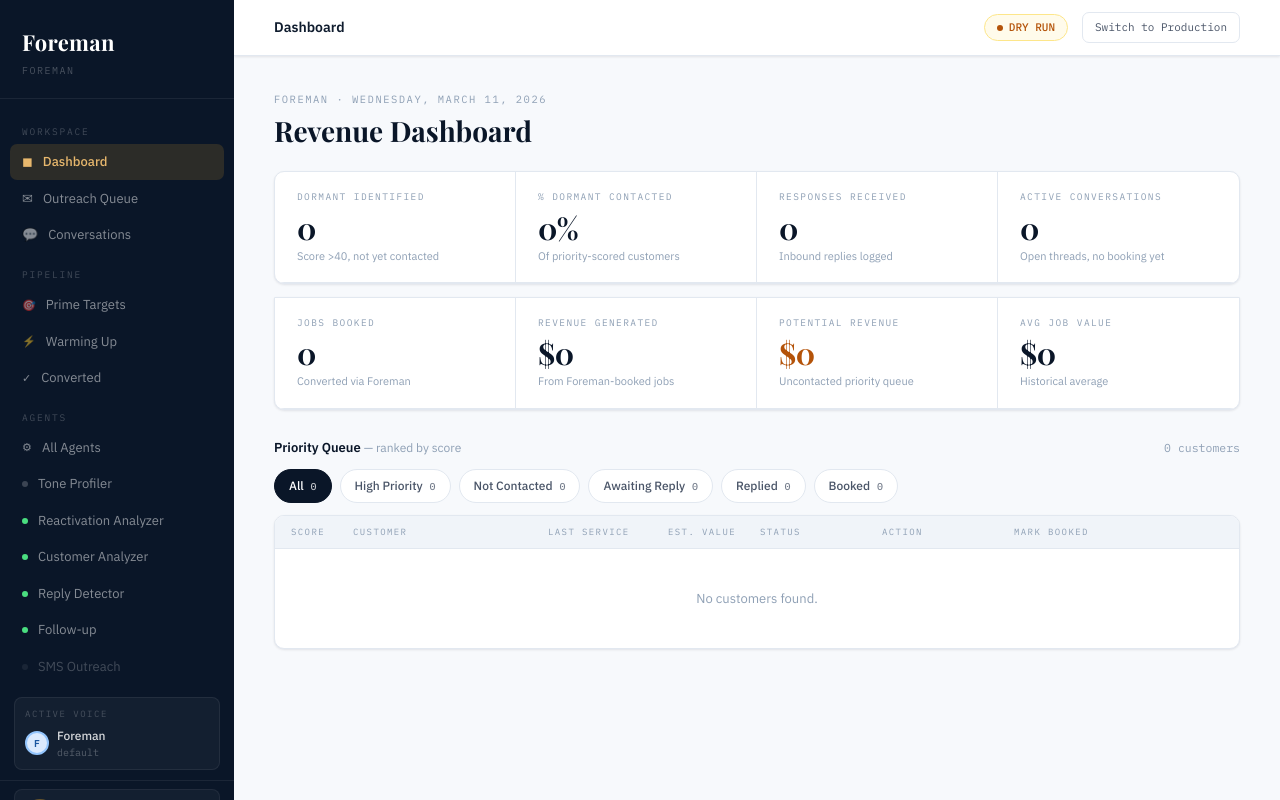
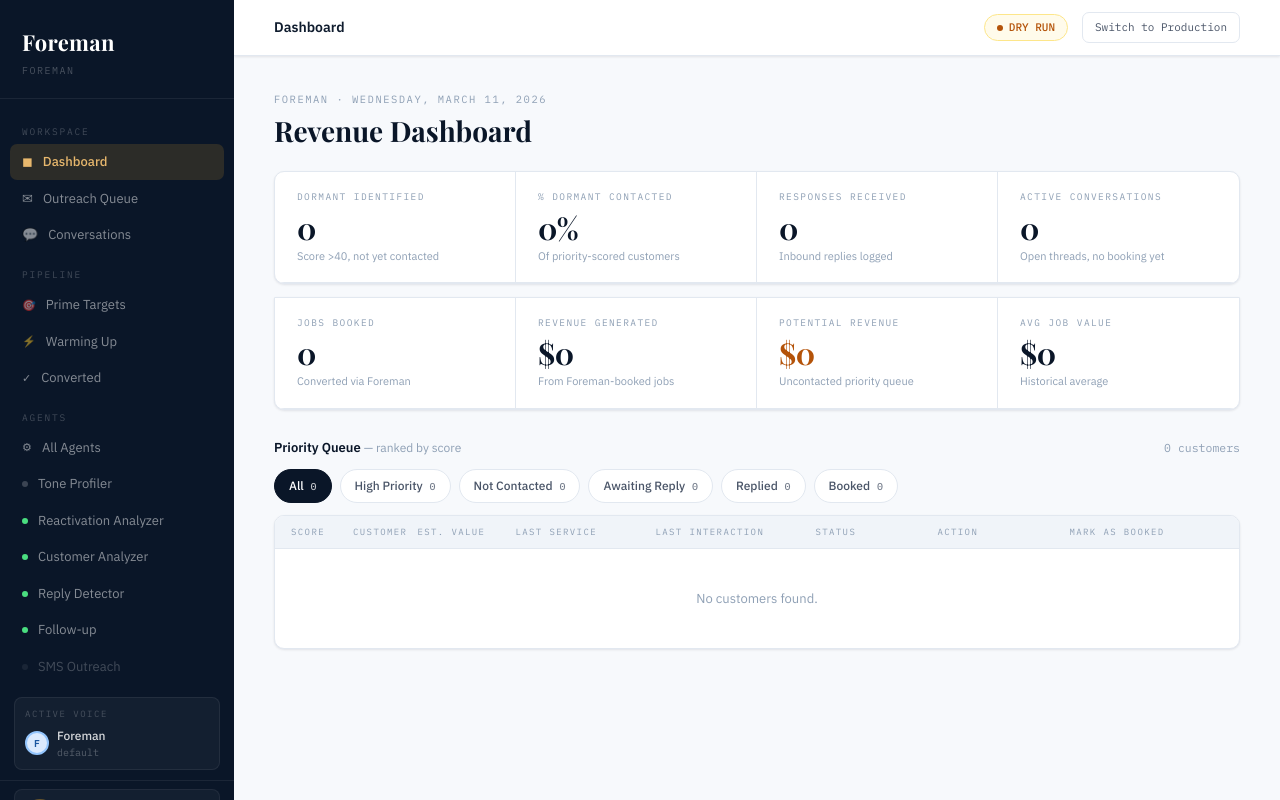
Before and after one commit to avelayud/foreman, a FastAPI app: page / in a window 1280 px wide. Run offline with FastAPI, Linux system fonts and the light colour scheme; data that the repository does not hold is empty; some libraries are stand-ins or nearby versions.

Commit message:
Dashboard table: reorder cols, fill width, add Last Interaction, fix customer col
- Columns: Score | Customer(1fr) | Est.Value | Last Service | Last Interaction | Status | Action | Mark as Booked | ···
- 1fr on Customer fills table to full container width, pushes ··· to far right
- Customer col: name only (no email)
- Est. Value moved right after Customer
- Added Last Interaction column (date + Reply/Outreach label, one batch query)
- Renamed "Mark Booked" → "Mark as Booked"

Co-Authored-By: Claude Sonnet 4.6 <noreply@anthropic.com>

```diff
--- a/api/app.py
+++ b/api/app.py
@@ -1015,6 +1015,21 @@ def dashboard(request: Request):
             (l.converted_job_value or 0.0) for l in booked_logs
         )
 
+        # Batch-fetch last interaction per customer (one query, not N)
+        last_interaction_rows = (
+            db.query(OutreachLog.customer_id, OutreachLog.sent_at, OutreachLog.direction)
+            .filter(OutreachLog.operator_id == OPERATOR_ID, OutreachLog.dry_run == False)
+            .order_by(OutreachLog.sent_at.desc())
+            .all()
+        )
+        last_interaction: dict[int, dict] = {}
+        for row in last_interaction_rows:
+            if row.customer_id not in last_interaction:
+                last_interaction[row.customer_id] = {
+                    "date": row.sent_at,
+                    "direction": row.direction,
+                }
+
         # Serialize everything we need from ORM before session closes
         customers_raw_data = []
         for c in raw_customers:
@@ -1040,6 +1055,7 @@ def dashboard(request: Request):
                 "estimated_job_value": c.estimated_job_value or 0.0,
                 "service_interval_days": c.service_interval_days,
                 "predicted_next_service": c.predicted_next_service,
+                "last_interaction": last_interaction.get(c.id),
             })
 
     # Enrich customers with derived fields
--- a/templates/dashboard.html
+++ b/templates/dashboard.html
@@ -33,11 +33,11 @@
   .filter-tab .count{font-size:10px;font-family:'IBM Plex Mono',monospace;margin-left:4px;opacity:0.75}
 
   /* ── PRIORITY TABLE ── */
-  /* Cols: Score | Customer | Last Service | Est.Value | Status | Action | Mark Booked | ··· */
+  /* Cols: Score | Customer | Est.Value | Last Service | Last Interaction | Status | Action | Mark as Booked | ··· */
   .priority-table{background:var(--surface);border:1px solid var(--border);border-radius:var(--radius);overflow:hidden;box-shadow:var(--shadow-sm)}
-  .pt-head{display:grid;grid-template-columns:52px 185px 110px 82px 112px 122px 108px 40px;padding:9px 16px;background:var(--navy-soft);border-bottom:1px solid var(--border);gap:10px;align-items:center}
+  .pt-head{display:grid;grid-template-columns:52px 1fr 88px 130px 150px 112px 122px 130px 40px;padding:9px 16px;background:var(--navy-soft);border-bottom:1px solid var(--border);gap:10px;align-items:center}
   .pt-th{font-size:9px;font-family:'IBM Plex Mono',monospace;letter-spacing:1.4px;text-transform:uppercase;color:var(--text-3);font-weight:400;white-space:nowrap}
-  .pt-row{display:grid;grid-template-columns:52px 185px 110px 82px 112px 122px 108px 40px;padding:11px 16px;border-bottom:1px solid var(--border);align-items:center;gap:10px;transition:background 0.1s}
+  .pt-row{display:grid;grid-template-columns:52px 1fr 88px 130px 150px 112px 122px 130px 40px;padding:11px 16px;border-bottom:1px solid var(--border);align-items:center;gap:10px;transition:background 0.1s}
   .pt-row:last-child{border-bottom:none}
   .pt-row:hover{background:var(--navy-soft)}
   .pt-row.hidden{display:none}
@@ -48,11 +48,8 @@
   .score-med{background:#fef3c7;color:#92400e;border:1.5px solid #fcd34d}
   .score-low{background:#fee2e2;color:#991b1b;border:1.5px solid #fca5a5}
 
-  /* Customer col — name + email on ONE line */
-  .c-line{display:flex;align-items:baseline;gap:6px;min-width:0;overflow:hidden}
-  .c-name{font-size:13px;font-weight:600;color:var(--navy);white-space:nowrap;overflow:hidden;text-overflow:ellipsis;flex-shrink:0;max-width:110px}
-  .c-sep{font-size:10px;color:var(--text-4);flex-shrink:0}
-  .c-email{font-size:10.5px;color:var(--text-3);font-family:'IBM Plex Mono',monospace;white-space:nowrap;overflow:hidden;text-overflow:ellipsis;min-width:0}
+  /* Customer col */
+  .c-name{font-size:13px;font-weight:600;color:var(--navy);white-space:nowrap;overflow:hidden;text-overflow:ellipsis;display:block}
 
   /* Last service col — single line */
   .svc-line{font-family:'IBM Plex Mono',monospace;font-size:11.5px;color:var(--text-2);white-space:nowrap}
@@ -186,11 +183,12 @@
   <div class="pt-head">
     <div class="pt-th">Score</div>
     <div class="pt-th">Customer</div>
+    <div class="pt-th">Est. Value</div>
     <div class="pt-th">Last Service</div>
-    <div class="pt-th">Est. Value</div>
+    <div class="pt-th">Last Interaction</div>
     <div class="pt-th">Status</div>
     <div class="pt-th">Action</div>
-    <div class="pt-th">Mark Booked</div>
+    <div class="pt-th">Mark as Booked</div>
     <div class="pt-th"></div>
   </div>
 
@@ -204,11 +202,18 @@
       <div class="score-badge {{ c.score_cls }}">{{ c.score }}</div>
     </div>
 
-    {# Customer — name · email on one line #}
-    <div class="c-line">
+    {# Customer name #}
+    <div style="min-width:0">
       <span class="c-name">{{ c.name }}</span>
-      <span class="c-sep">·</span>
-      <span class="c-email">{{ c.email or '—' }}</span>
+    </div>
+
+    {# Est. job value #}
+    <div>
+      {% if c.estimated_job_value and c.estimated_job_value > 0 %}
+      <span class="est-val">${{ "{:,.0f}".format(c.estimated_job_value) }}</span>
+      {% else %}
+      <span class="act-empty">—</span>
+      {% endif %}
     </div>
 
     {# Last service — date + "Xd ago" on one line #}
@@ -221,12 +226,14 @@
       {% endif %}
     </div>
 
-    {# Est. job value #}
+    {# Last interaction #}
     <div>
-      {% if c.estimated_job_value and c.estimated_job_value > 0 %}
-      <span class="est-val">${{ "{:,.0f}".format(c.estimated_job_value) }}</span>
+      {% if c.last_interaction %}
+        {% set li = c.last_interaction %}
+        <span class="svc-line">{{ li.date.strftime('%b %-d, %Y') }}</span>
+        <span class="svc-ago">{% if li.direction == 'inbound' %}Reply{% else %}Outreach{% endif %}</span>
       {% else %}
-      <span class="act-empty">—</span>
+        <span class="act-empty">—</span>
       {% endif %}
     </div>
 
@@ -251,7 +258,7 @@
     {# Mark Booked column #}
     <div onclick="event.stopPropagation()">
       {% if c.reactivation_status not in ('booked', 'unsubscribed', 'never_contacted') %}
-        <button class="act-btn act-book" onclick="openBookModal({{ c.id }}, '{{ c.name|replace("'","\\'")|e }}')">Mark Booked</button>
+        <button class="act-btn act-book" onclick="openBookModal({{ c.id }}, '{{ c.name|replace("'","\\'")|e }}')">Mark as Booked</button>
       {% elif c.reactivation_status == 'booked' %}
         <span class="act-booked-done">Done</span>
       {% else %}
```
